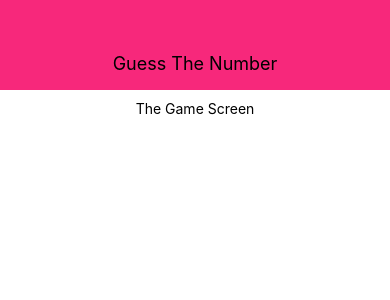
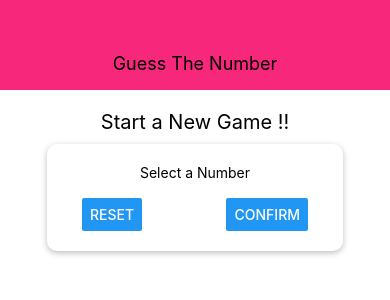
Before and after one commit to Sparshrathi/GuessIt, a React Native app: screen / in a window 390 px wide. Shown: the top 300 px of the page. Built offline with nearby package versions, Linux system fonts and the light colour scheme.

Commit message:
Styling the start Gaming screen

```diff
--- a/App.js
+++ b/App.js
@@ -5,7 +5,7 @@
 
 export default function App() {
   return (
-    <View>
+    <View style={styles.screen}>
       <Header title={'Guess The Number'} />
       <StartGameScreen />
     </View>
@@ -13,5 +13,7 @@
 }
 
 const styles = StyleSheet.create({
-
+ screen:{
+   flex:1
+ }
 });
--- a/screen/StartGameScreen.js
+++ b/screen/StartGameScreen.js
@@ -1,20 +1,55 @@
-import React from 'react'
-import { StyleSheet, Text, View } from 'react-native';
+import React from 'react';
+import { StyleSheet, Text, View,TextInput ,Button} from 'react-native';
 
-function StartGameScreen() {
+const StartGameScreen = props => {
     return (
         <View style={styles.screen}>
-        <Text>The Game Screen</Text>
+            <Text style={styles.title}>Start a New Game !!</Text>
+            <View style={styles.inputContainer}>
+                <Text>Select a Number</Text>
+                <TextInput />
+                <View style={styles.buttonContainer}>
+                    <Button title={'Reset'} onPress={() =>{}} />
+                    <Button title={'Confirm'} onPress={() =>{}} />
+                </View>
+            </View>
         </View>
     )
 }
 
 const styles = StyleSheet.create({
     screen:{
+        flex:1,
         padding:10,
+        alignItems:'center'
+    },
+    title:{
+        fontSize:20,
+        marginVertical:10
+    },
+
+    inputContainer:{
+        width:300,
+        maxWidth:'80%',
         alignItems:'center',
-        flex:1
+        shadowColor:'black',
+        shadowOffset:{width:0,height:2},
+        shadowOpacity:0.26,
+        shadowRadius:6,
+        backgroundColor:'white',
+        elevation:5,
+        padding:20,
+        borderRadius:10
+    },
+
+    buttonContainer:{
+        flexDirection:'row',
+        width:'100%',
+        justifyContent:'space-between',
+        paddingHorizontal:15
     }
+
+
 });
 
 export default StartGameScreen
```
